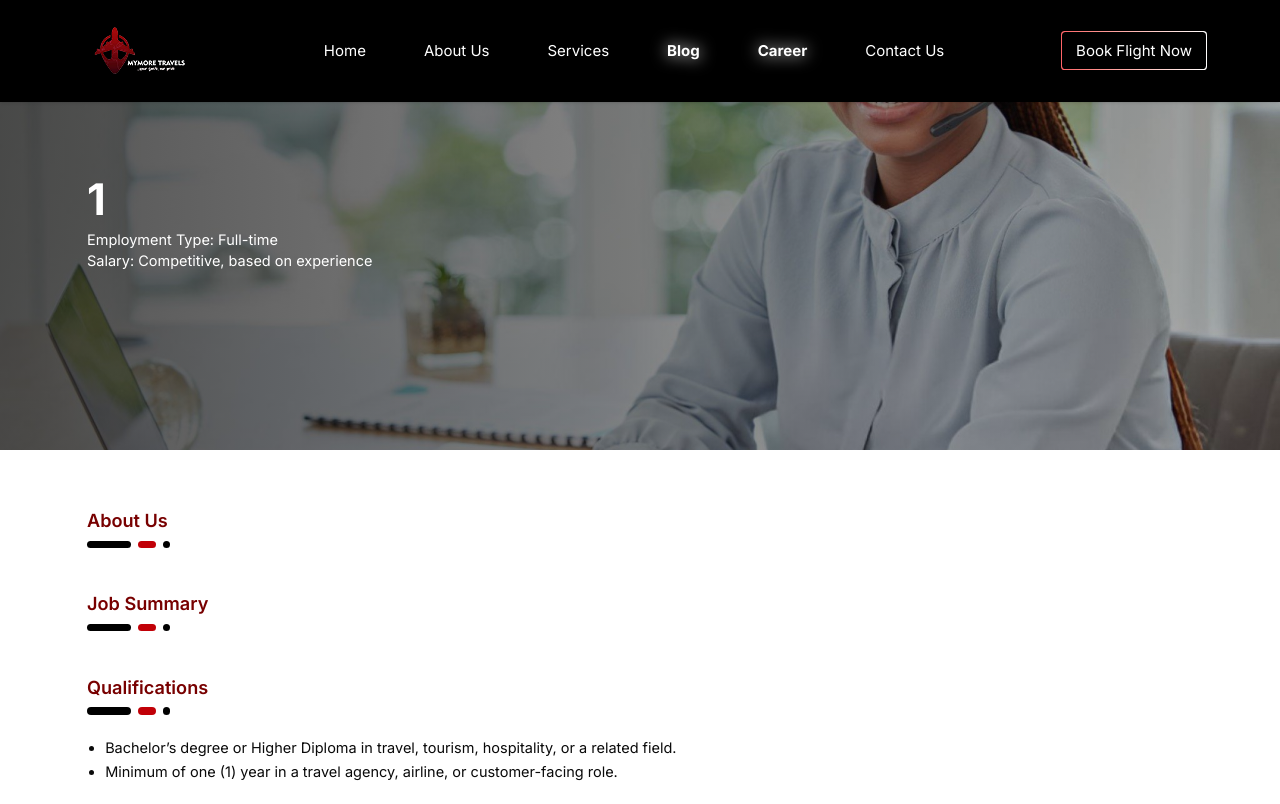
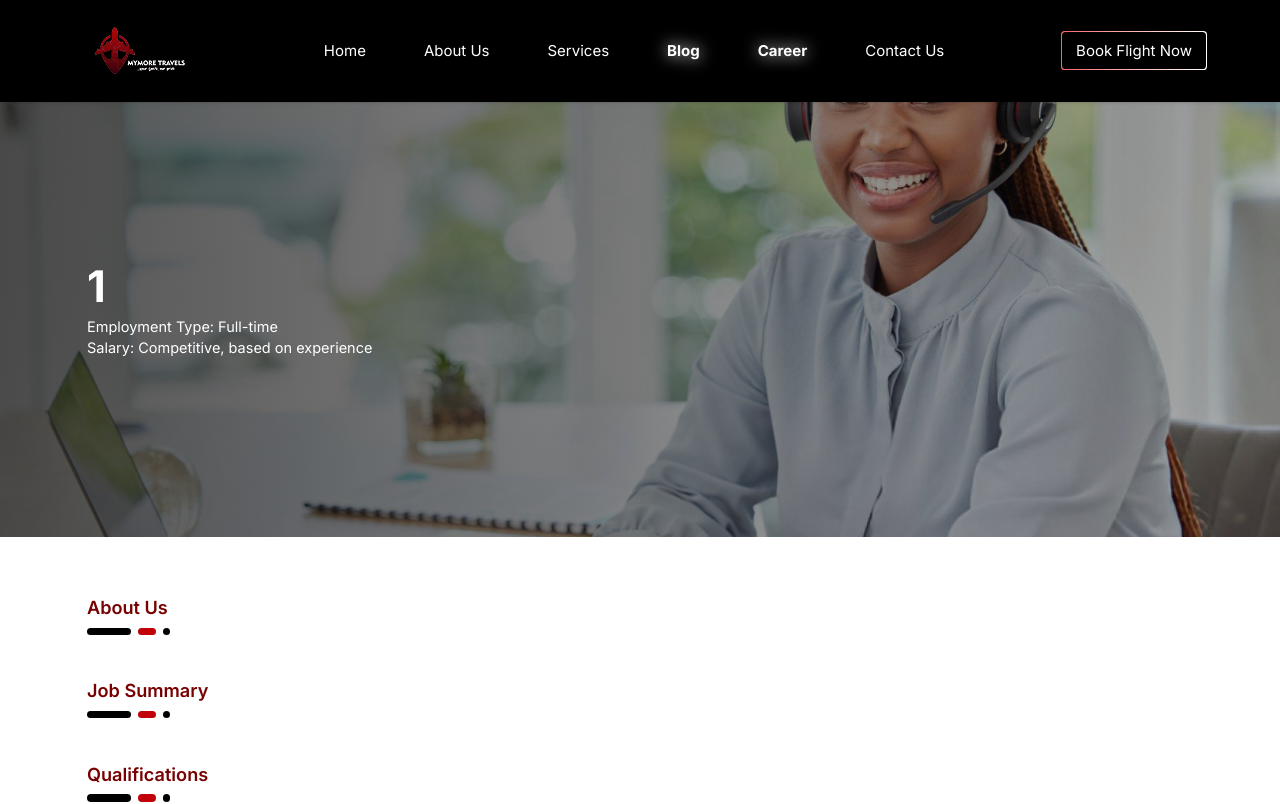
Before and after one commit to SilexsecureTeam/mymore-group, a React (Vite) app: page /career/1 in a window 1280 px wide. Shown: the top 804 px of the page. Built offline with nearby package versions, Linux system fonts and the light colour scheme; a web font is replaced by a local one.

Commit message:
Update CareerDetails.jsx

```diff
--- a/src/pages/CareerDetails.jsx
+++ b/src/pages/CareerDetails.jsx
@@ -14,7 +14,7 @@ const CareerDetails = () => {
       <Header />
       {/* Hero Section */}
       <div
-        className="w-full h-[450px] bg-cover bg-center relative flex items-center"
+        className="w-full h-[450px] mt-24 bg-cover bg-center relative flex items-center"
         style={{
           backgroundImage: `linear-gradient(to right, rgba(10,10,10,0.7), rgba(10,10,10,0.3)), url(${heroImg})`,
         }}
```
